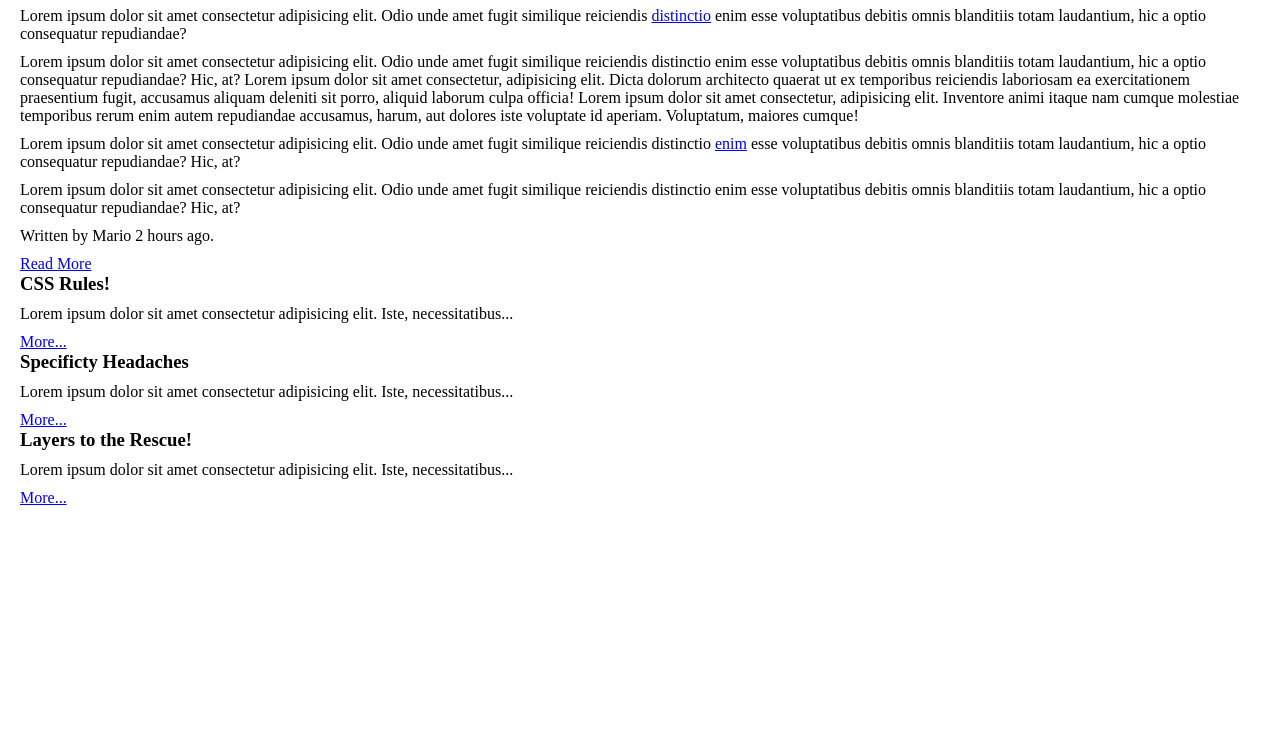
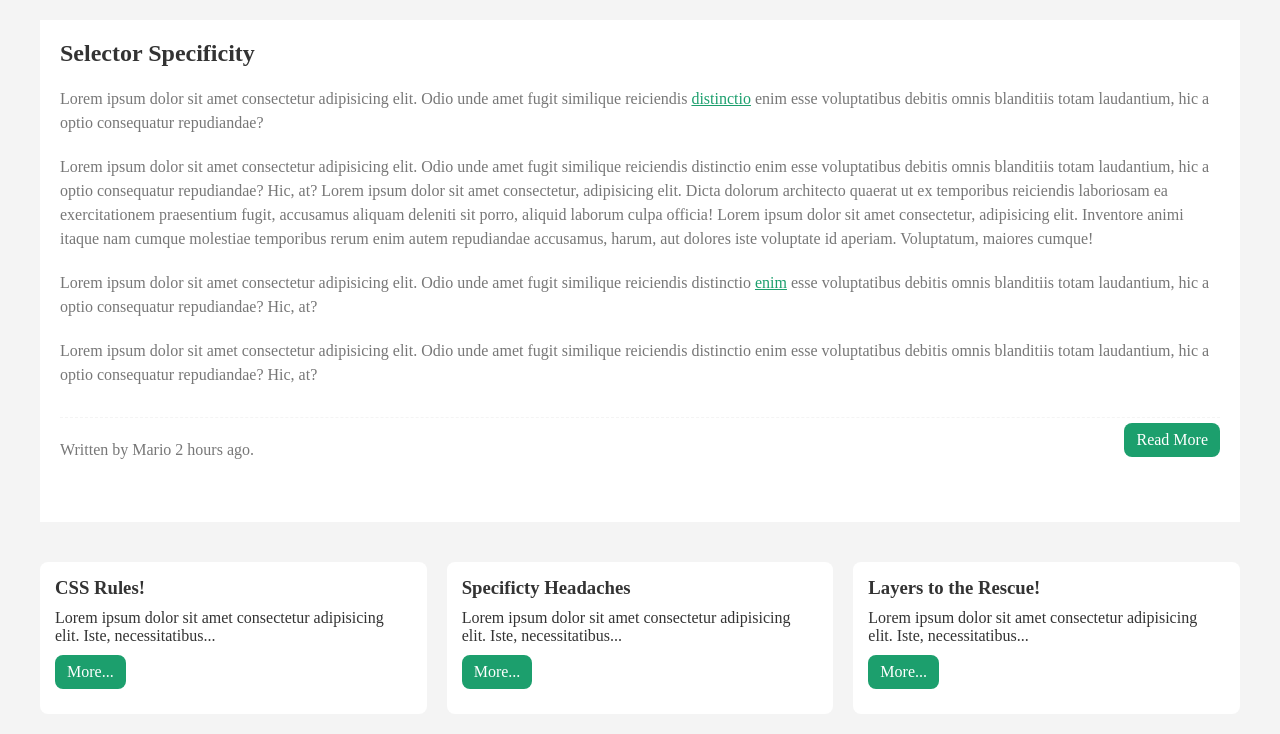
Before and after one commit to markpackham/CSSCascadeLayers, a plain HTML site: page index.html in a window 1280 px wide. Shown: the part 105-839 px from the top of the page. Before the commit the page ends 800 px from the top, so only its background shows below. Drawn offline with Linux system fonts and the light colour scheme.

Commit message:
implement layer on external files
https://youtu.be/DI-dgSlaeIY?si=9CiRm2Z4tnNUKY-8&t=186

```diff
--- a/styles/main.css
+++ b/styles/main.css
@@ -1,4 +1,10 @@
 /* Layer order - takes priority over how we arrange them below */
 @layer reset, theme, layout, content, components, utility;
 
-@import "reset.css"
+@import "reset.css" layer(reset);
+@import "theme.css" layer(theme);
+@import "layout.css" layer(layout);
+@import "content.css" layer(content);
+@import "components.css" layer(components);
+/* utility but file name different */
+@import "utils.css" layer(utility);
```
